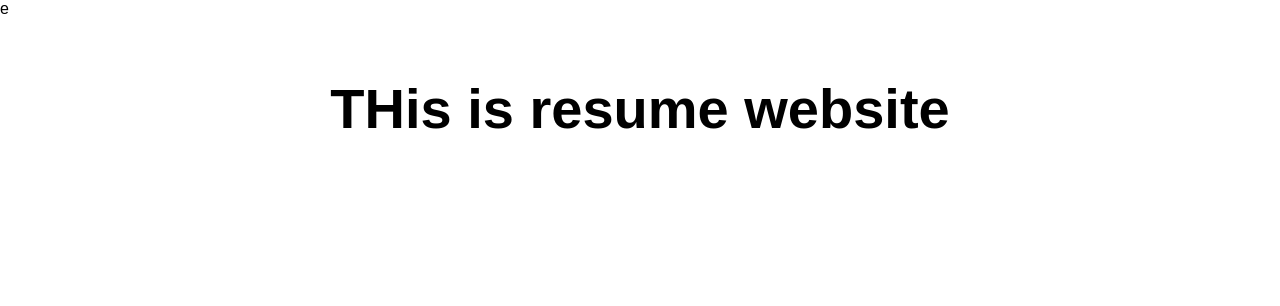
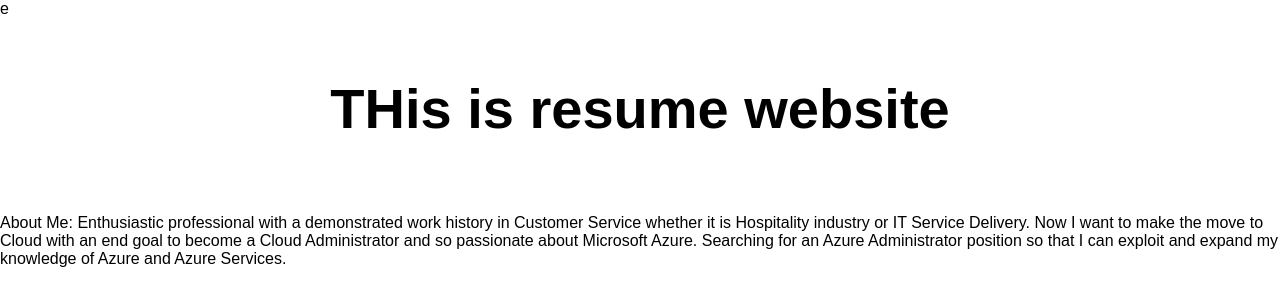
Before and after one commit to gvijaysoni/Resumewebsite, a plain HTML site: page index.html in a window 1280 px wide. Drawn offline with Linux system fonts and the light colour scheme.

Commit message:
Update index.html

```diff
--- a/index.html
+++ b/index.html
@@ -12,6 +12,10 @@
   <main>
     <h1>THis is resume website</h1>
   </main>
+  <p>About Me: Enthusiastic professional with a demonstrated work history in Customer Service whether it is Hospitality
+    industry or IT Service Delivery. Now I want to make the move to Cloud with an end goal to become a Cloud
+    Administrator and so passionate about Microsoft Azure. Searching for an Azure Administrator position so
+    that I can exploit and expand my knowledge of Azure and Azure Services.</p>
 </body>
 
 </html>
```
